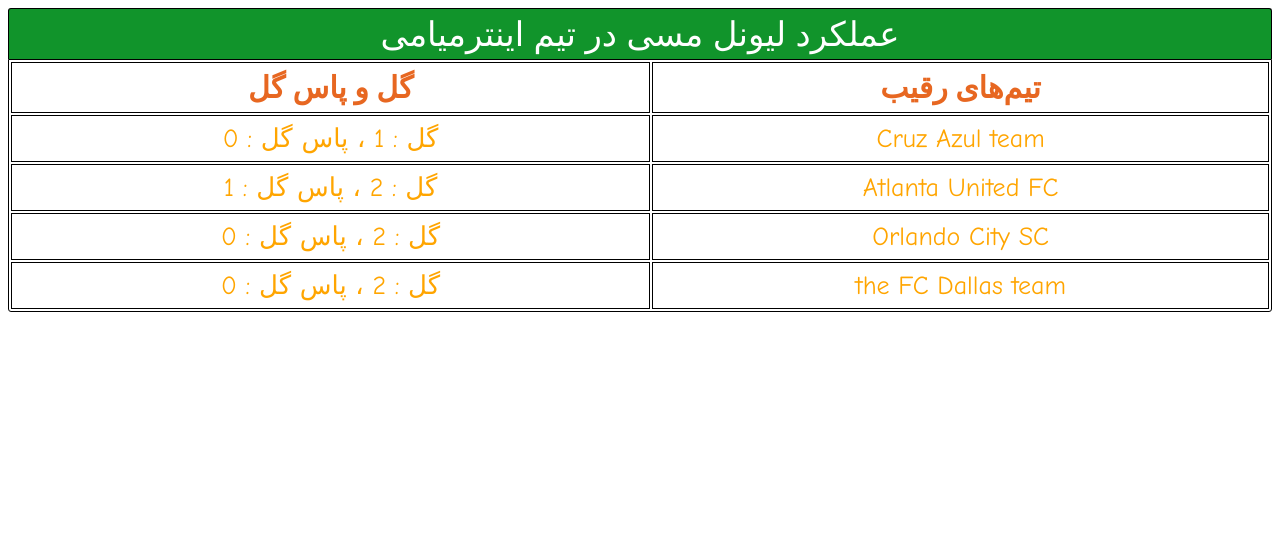
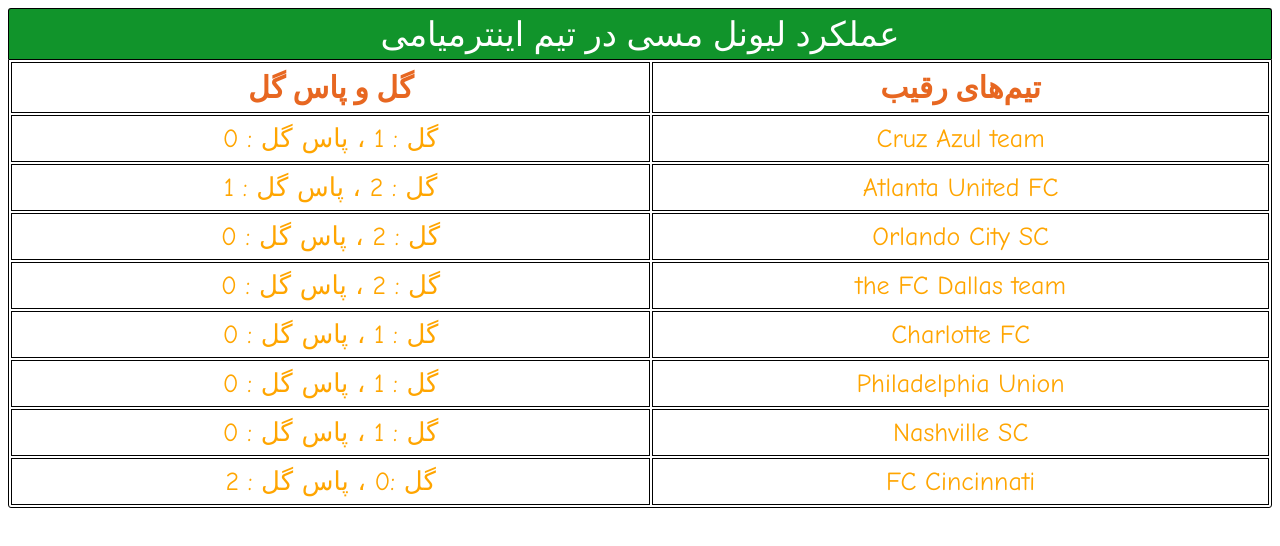
Before and after one commit to sadra1388-droid/nesw-football-mi, a plain HTML site: page exe.html in a window 1280 px wide. Drawn offline with Linux system fonts and the light colour scheme.

Commit message:
Update exe.html

```diff
--- a/exe.html
+++ b/exe.html
@@ -32,7 +32,27 @@
         <tr>
             <td>گل : 2 ، پاس گل : 0</td>
             <td>the FC Dallas team</td>
-           </tr>
+        </tr>
+
+        <tr>
+            <td>گل : 1 ، پاس گل : 0</td>
+            <td>Charlotte FC</td>
+        </tr>
+
+        <tr>
+            <td>گل : 1 ، پاس گل : 0</td>
+            <td>Philadelphia Union</td>
+        </tr>
+
+        <tr>
+            <td>گل : 1 ، پاس گل : 0</td>
+            <td>Nashville SC</td>
+        </tr>
+
+        <tr>
+            <td>گل :0 ، پاس گل : 2</td>
+            <td>FC Cincinnati</td>
+        </tr>
         </table>
 
 </body>
```
